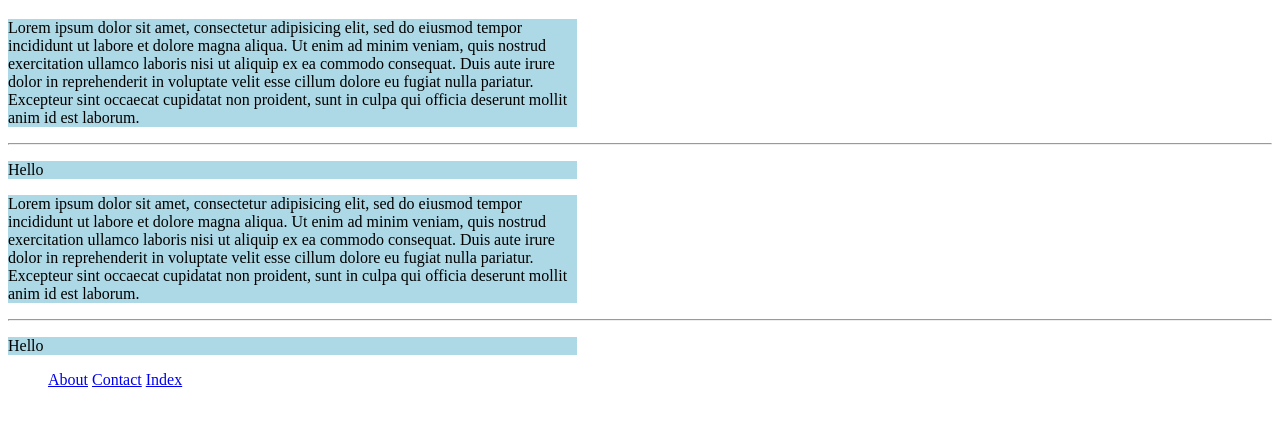
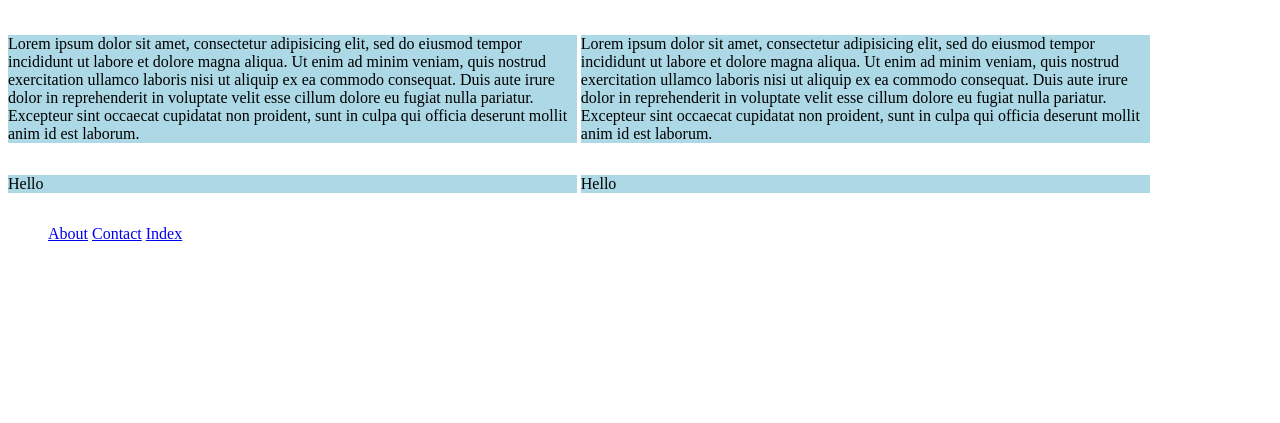
Before and after one commit to evagolabek/ironhack-html-css, a plain HTML site: page index.html in a window 1280 px wide. Shown: the part 61-484 px from the top of the page. Drawn offline with Linux system fonts and the light colour scheme.

Commit message:
image and videos2

```diff
--- a/index.html
+++ b/index.html
@@ -5,23 +5,24 @@
 </head>
 <body>
 	<h1>Ironhack ftw</h1>
-	<p>Lorem ipsum dolor sit amet, consectetur adipisicing elit, sed do eiusmod
-	tempor incididunt ut labore et dolore magna aliqua. Ut enim ad minim veniam,
-	quis nostrud exercitation ullamco laboris nisi ut aliquip ex ea commodo
-	consequat. Duis aute irure dolor in reprehenderit in voluptate velit esse
-	cillum dolore eu fugiat nulla pariatur. Excepteur sint occaecat cupidatat non
-	proident, sunt in culpa qui officia deserunt mollit anim id est laborum.<p>
-	<hr>
-	<p>Hello</p>
 
 	<p>Lorem ipsum dolor sit amet, consectetur adipisicing elit, sed do eiusmod
 	tempor incididunt ut labore et dolore magna aliqua. Ut enim ad minim veniam,
 	quis nostrud exercitation ullamco laboris nisi ut aliquip ex ea commodo
 	consequat. Duis aute irure dolor in reprehenderit in voluptate velit esse
 	cillum dolore eu fugiat nulla pariatur. Excepteur sint occaecat cupidatat non
-	proident, sunt in culpa qui officia deserunt mollit anim id est laborum.<p>
-	<hr>
+	proident, sunt in culpa qui officia deserunt mollit anim id est laborum.</p>
+
+	<p>Lorem ipsum dolor sit amet, consectetur adipisicing elit, sed do eiusmod
+	tempor incididunt ut labore et dolore magna aliqua. Ut enim ad minim veniam,
+	quis nostrud exercitation ullamco laboris nisi ut aliquip ex ea commodo
+	consequat. Duis aute irure dolor in reprehenderit in voluptate velit esse
+	cillum dolore eu fugiat nulla pariatur. Excepteur sint occaecat cupidatat non
+	proident, sunt in culpa qui officia deserunt mollit anim id est laborum.</p>
+
 	<p>Hello</p>
+	<p>Hello</p>
+
 
 
 	<ul>
@@ -39,15 +40,16 @@
 
 		p {
 			width:45%;
-			display: block;
+			display: inline-block;
 			background-color: lightblue;
 		}
 
 		ul {
-			width:35%;
-			display: block
+			width: 45%;
+			display: inline-block;
+		}
 
-		}
+
 
 	</style>
 
```
Also changed, not shown: about.html (+18 -5 lines).
